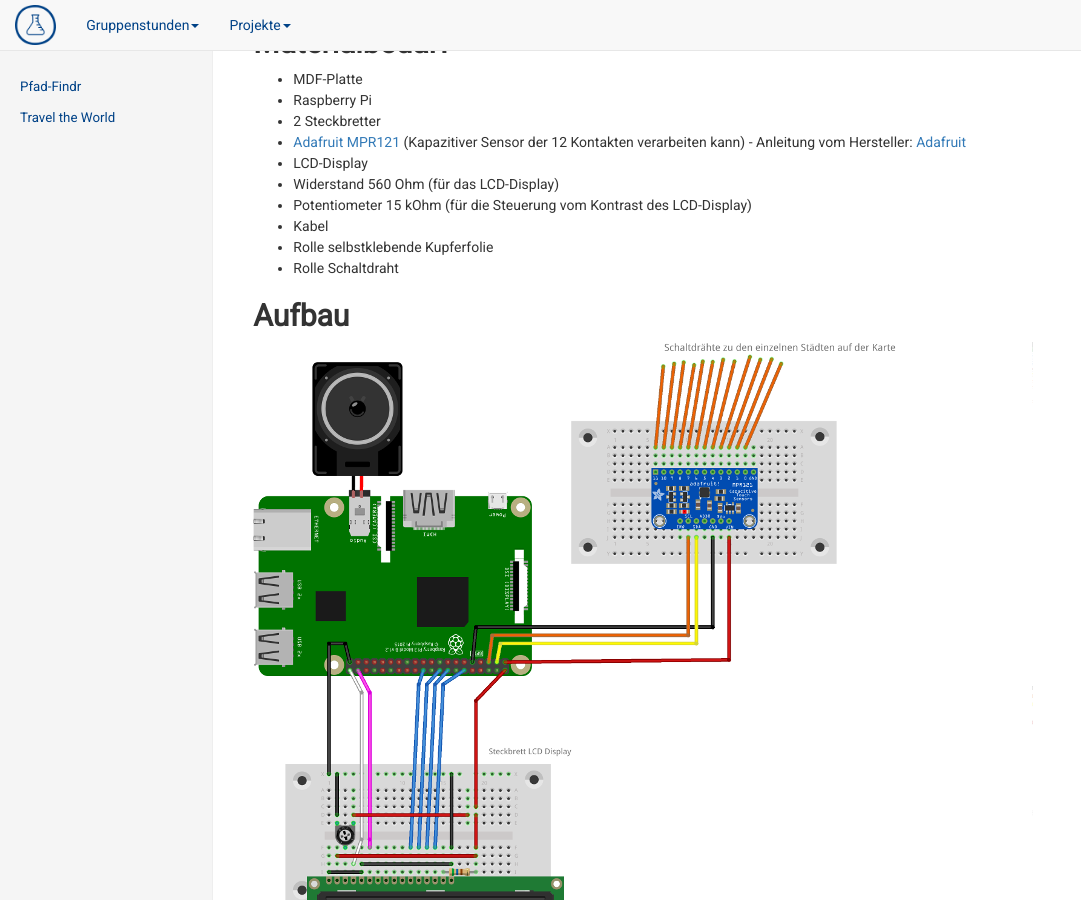
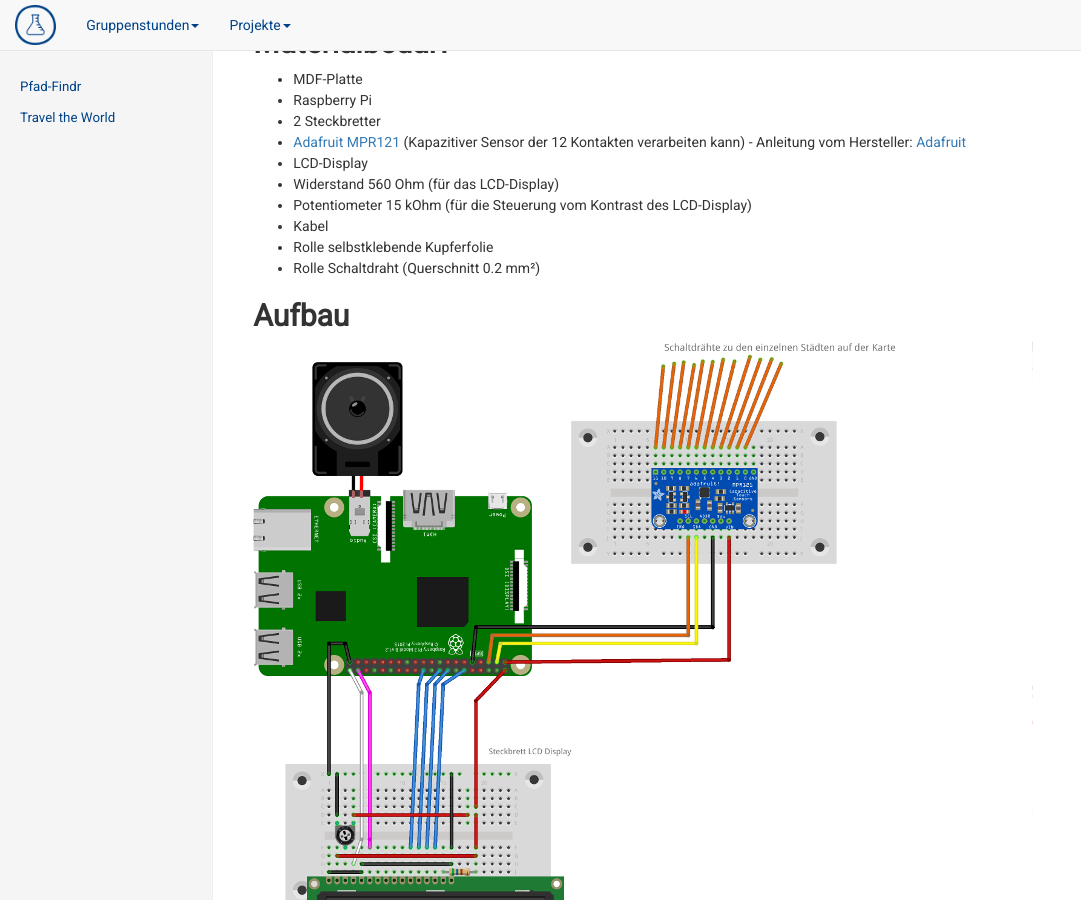
Before and after one commit to vcp-scoutlab/vcp-scoutlab.github.io, a Jekyll site: the page built from scoutlab-2017/travel_the_world/trave_the_world.md, in a window 1280 px wide and 900 px high, scrolled down 794 px. Shown: the whole window, without its empty margins (0-1081 px from the left). Built offline with Jekyll 4.4.1, drawn with Linux system fonts in a browser that asks for light colours.

Commit message:
Ergänzung Querschnitt beim Schaltdraht

```diff
--- a/scoutlab-2017/travel_the_world/trave_the_world.md
+++ b/scoutlab-2017/travel_the_world/trave_the_world.md
@@ -29,7 +29,7 @@
 + Potentiometer 15 kOhm (für die Steuerung vom Kontrast des LCD-Display)
 + Kabel
 + Rolle selbstklebende Kupferfolie
-+ Rolle Schaltdraht
++ Rolle Schaltdraht (Querschnitt 0.2 mm&sup2;)
 
 ## Aufbau
 
```
